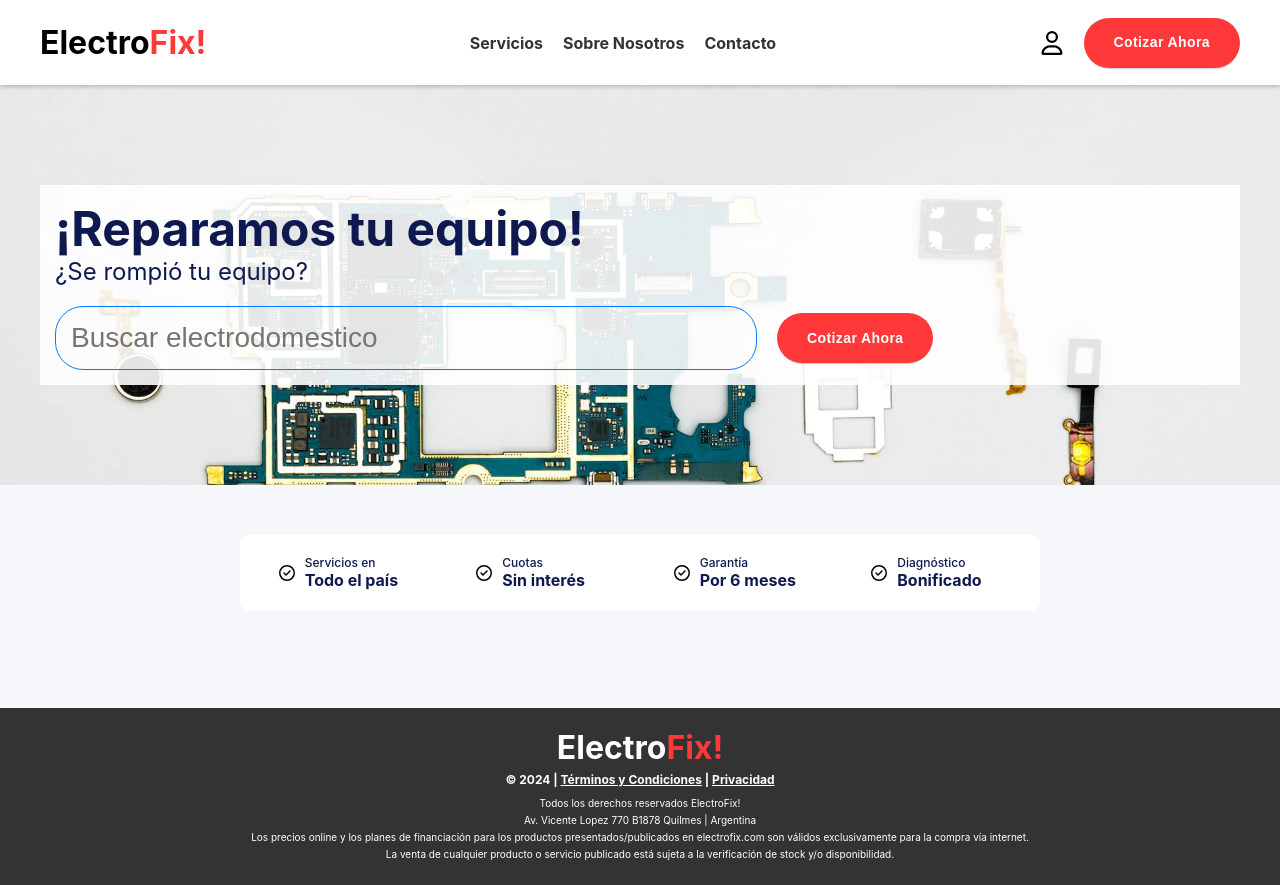
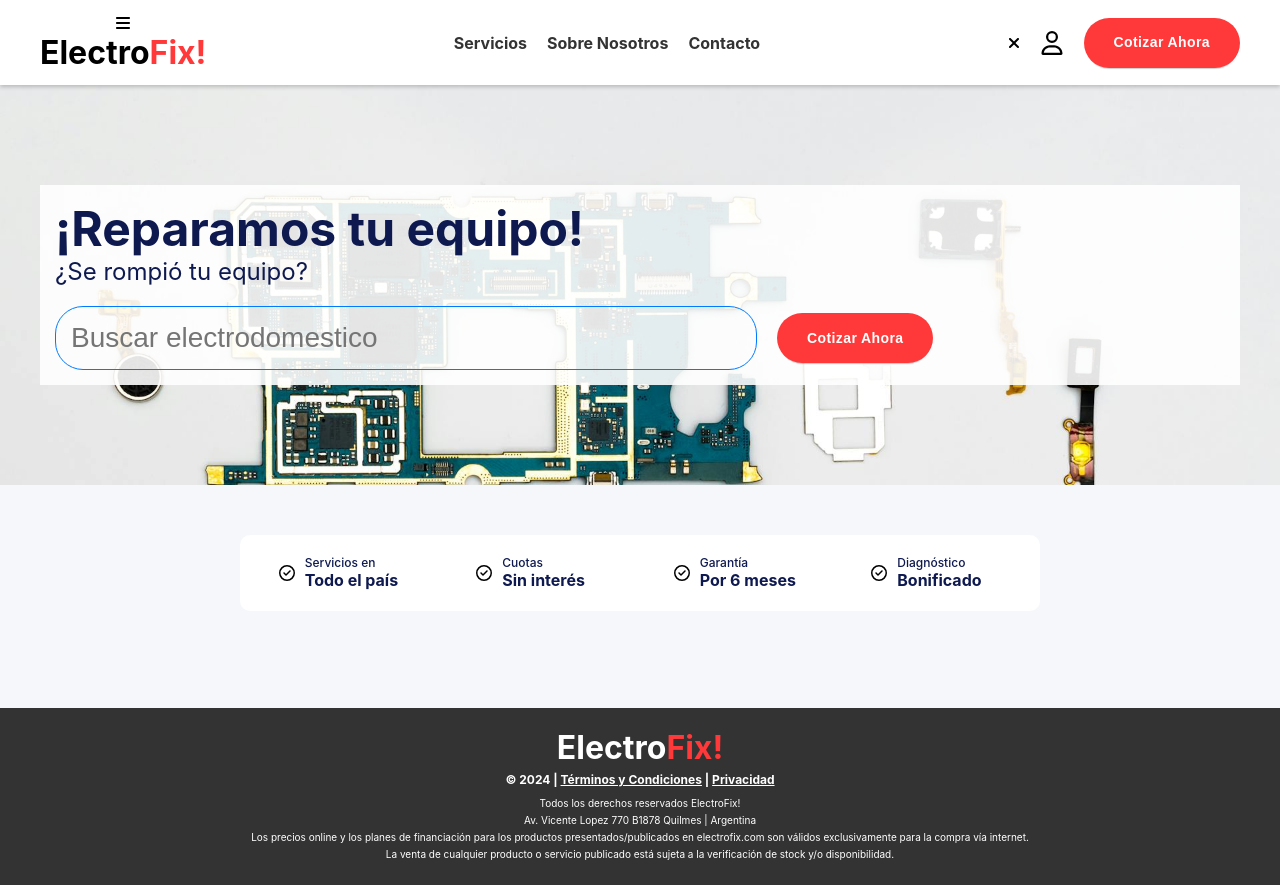
Before and after one commit to manuel-25/ElectroFix, a React (Create React App) app: page / in a window 1280 px wide. Built offline with nearby package versions, Linux system fonts and the light colour scheme.

Commit message:
Major minor bug fix

```diff
--- a/package.json
+++ b/package.json
@@ -6,6 +6,7 @@
     "@fortawesome/fontawesome-free": "^6.5.2",
     "@fortawesome/fontawesome-svg-core": "^6.5.2",
     "@fortawesome/free-regular-svg-icons": "^6.5.2",
+    "@fortawesome/free-solid-svg-icons": "^6.5.2",
     "@fortawesome/react-fontawesome": "^0.2.0",
     "@testing-library/jest-dom": "^5.17.0",
     "@testing-library/react": "^13.4.0",
--- a/src/components/Navbar/Navbar.jsx
+++ b/src/components/Navbar/Navbar.jsx
@@ -1,14 +1,21 @@
-import React from 'react'
+import React, { useState } from 'react';
 import './Navbar.css'
 import QuoteButton from '../QuoteButton/QuoteButton'
 import { FontAwesomeIcon } from '@fortawesome/react-fontawesome';
 import { faUser } from '@fortawesome/free-regular-svg-icons'
+import { faBars, faTimes } from '@fortawesome/free-solid-svg-icons';
 
 function Navbar() {
+    const [isMenuOpen, setIsMenuOpen] = useState(false);
+
+    const toggleMenu = () => {
+        setIsMenuOpen(!isMenuOpen)
+    }
     return (
         <header className="navbar">
             <div className="navbar-container">
                 <div className="navbar-logo">
+                    <FontAwesomeIcon icon={faBars} onClick={toggleMenu} className={`hamburger-icon ${isMenuOpen ? 'hide' : ''}`} />
                     <h1>
                         <span className="logo-left">Electro</span>
                         <span className="logo-right">Fix!</span>
@@ -20,6 +27,7 @@ function Navbar() {
                     <a href="#contact" className="nav-link">Contacto</a>
                 </nav>
                 <div className="navbar-right">
+                    <FontAwesomeIcon icon={faTimes} onClick={toggleMenu} className="close-icon" />
                     <FontAwesomeIcon icon={faUser} className="user-icon" />
                     <QuoteButton text="Cotizar Ahora" />
                 </div>
```
Also changed, not shown: 1 other file (tests, documents, lock files or other folders).
